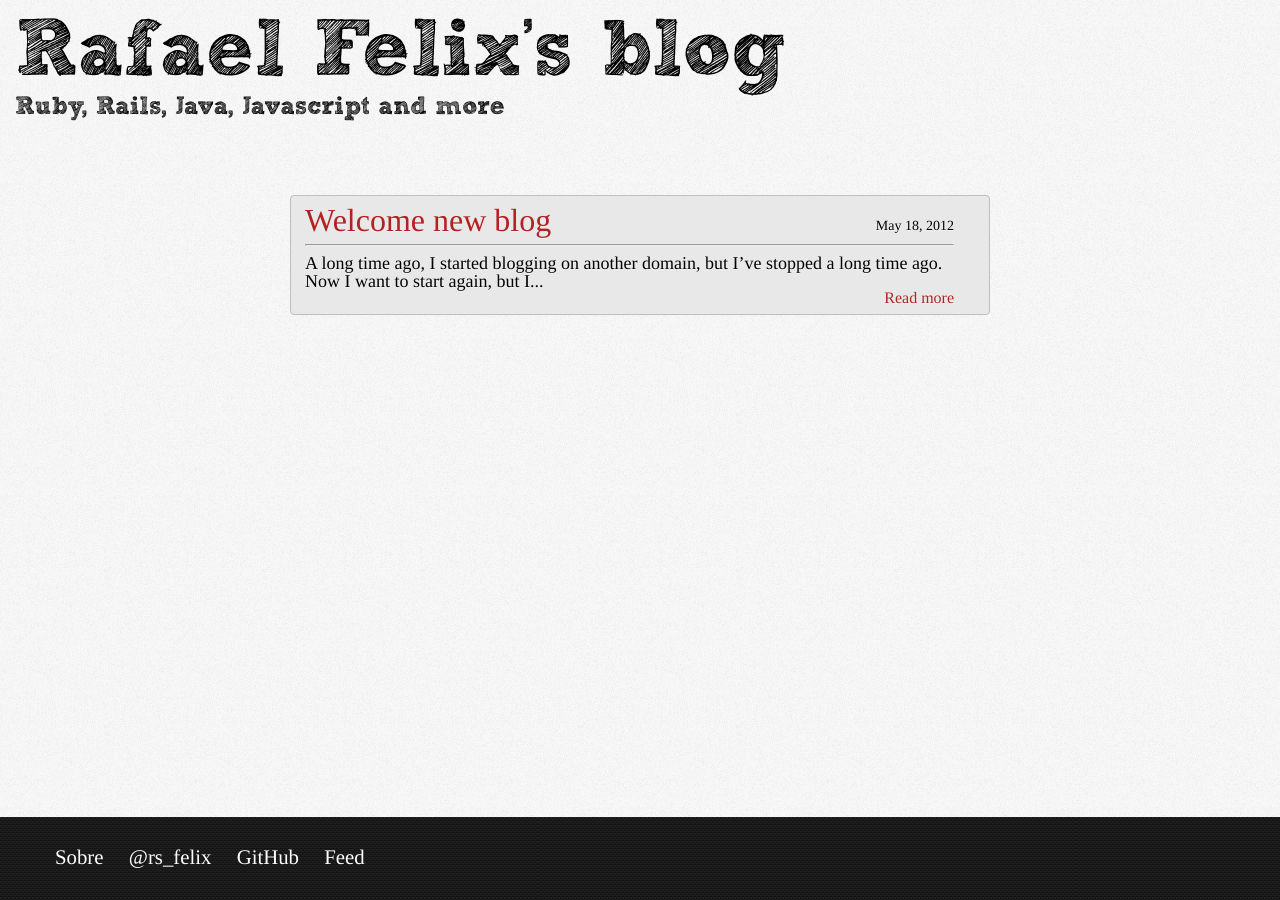
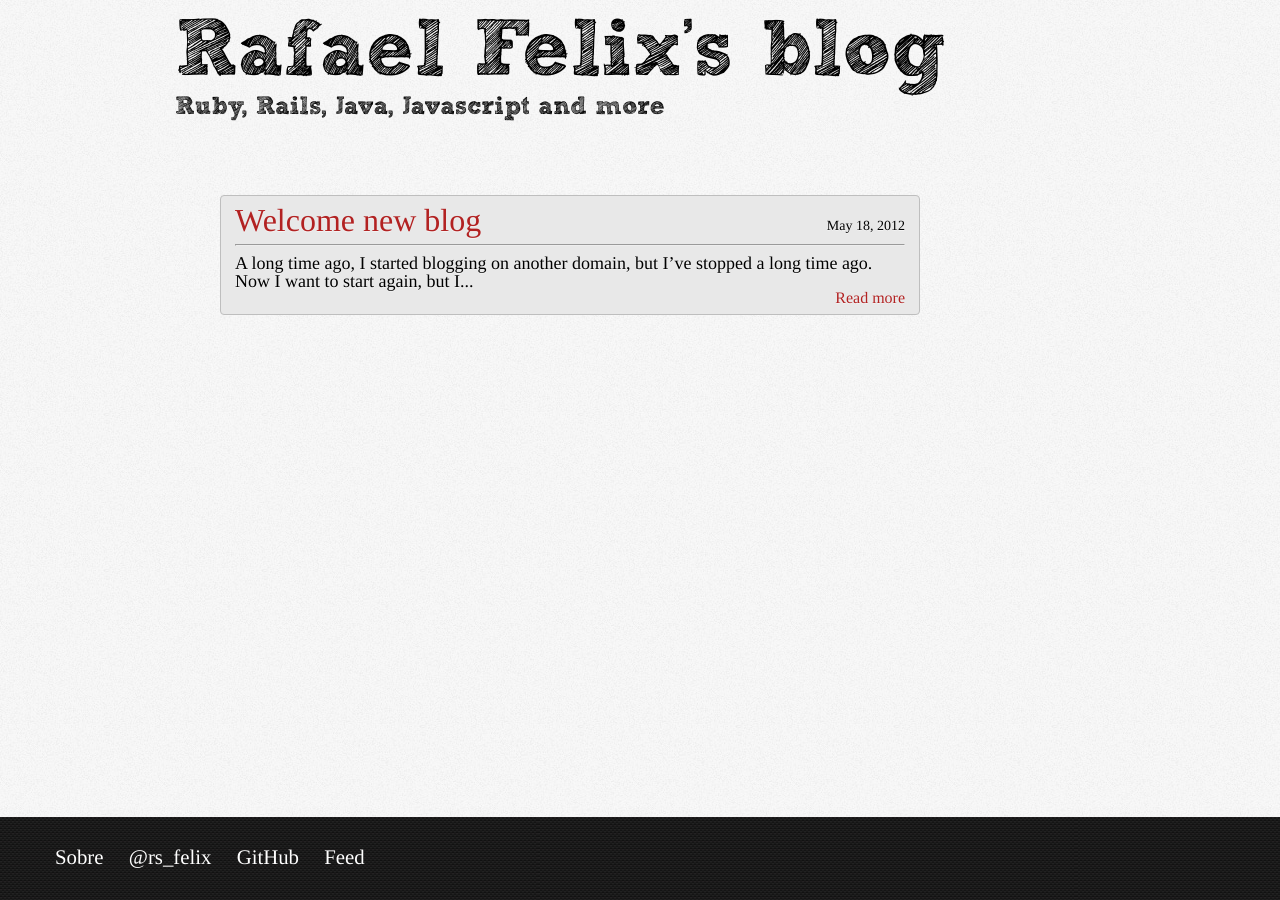
Before and after one commit to fellix/fellix.github.com, a Jekyll site: the page built from index.html, in a window 1280 px wide. Built offline with Jekyll 4.4.1, drawn with Linux system fonts in a browser that asks for light colours.

Commit message:
Adjusting 960px layout

```diff
--- a/_layouts/default.html
+++ b/_layouts/default.html
@@ -7,6 +7,7 @@
     <link rel="stylesheet" href="/css/style.css" type="text/css"/>
   </head>
   <body>
+    <section id="page">
       <header id="blog-title">
         <a href='/'>
           <h1 class="title">Rafael Felix's blog</h1>
@@ -24,6 +25,7 @@
           <li><a href='/atom.xml'>Feed</a></li>
         </ul>
       </footer>
+    </section>
     <script type="text/javascript">
 
       var _gaq = _gaq || [];
--- a/css/style.css
+++ b/css/style.css
@@ -24,14 +24,16 @@ table {border-collapse: collapse;border-spacing: 0;}
 
 body{background: url(bg.jpg); height: 100%; font-family: Times, Arial, sans-serif;}
 
+section#page{ width:960px; margin:0 auto;}
+
 header#blog-title{font-family: "SketchRockwell Bold", Arial, sans-serif; padding: 15px 15px 75px;}
 header#blog-title h1.title{font-size: 80px;}
 header#blog-title a{text-decoration: none;color: #000;}
 header#blog-title p.subtitle{font-size: 25px;}
 
-section#blog-content{min-height: 100%;height: auto !important;height: 100%;margin: 0 auto 60px auto;width: 700px;}
+section#blog-content{min-height: 100%;height: auto !important;height: 100%;margin: 0 auto 60px 60px;width: 700px;}
 section#blog-content ul.posts{margin-bottom:120px;}
-section#blog-content ul.posts li, article#post{padding: 8px 35px 8px 14px;margin-bottom: 18px;text-shadow: 0 1px 0 rgba(255,255,255,.5);border: 1px solid #BEBEBE;background-color: #E8E8E8;border-radius: 4px;}
+section#blog-content ul.posts li, article#post{padding: 8px 14px;margin-bottom: 18px;text-shadow: 0 1px 0 rgba(255,255,255,.5);border: 1px solid #BEBEBE;background-color: #E8E8E8;border-radius: 4px;}
 section#blog-content h2.post-title{font-size: 32px;}
 section#blog-content h2.post-title a{color: #B22222;text-decoration: none;}
 section#blog-content span.post-date{font-size: 14px;float: right;margin-top: 15px;}
```
Lines whose indentation alone changed are shown as unchanged.
